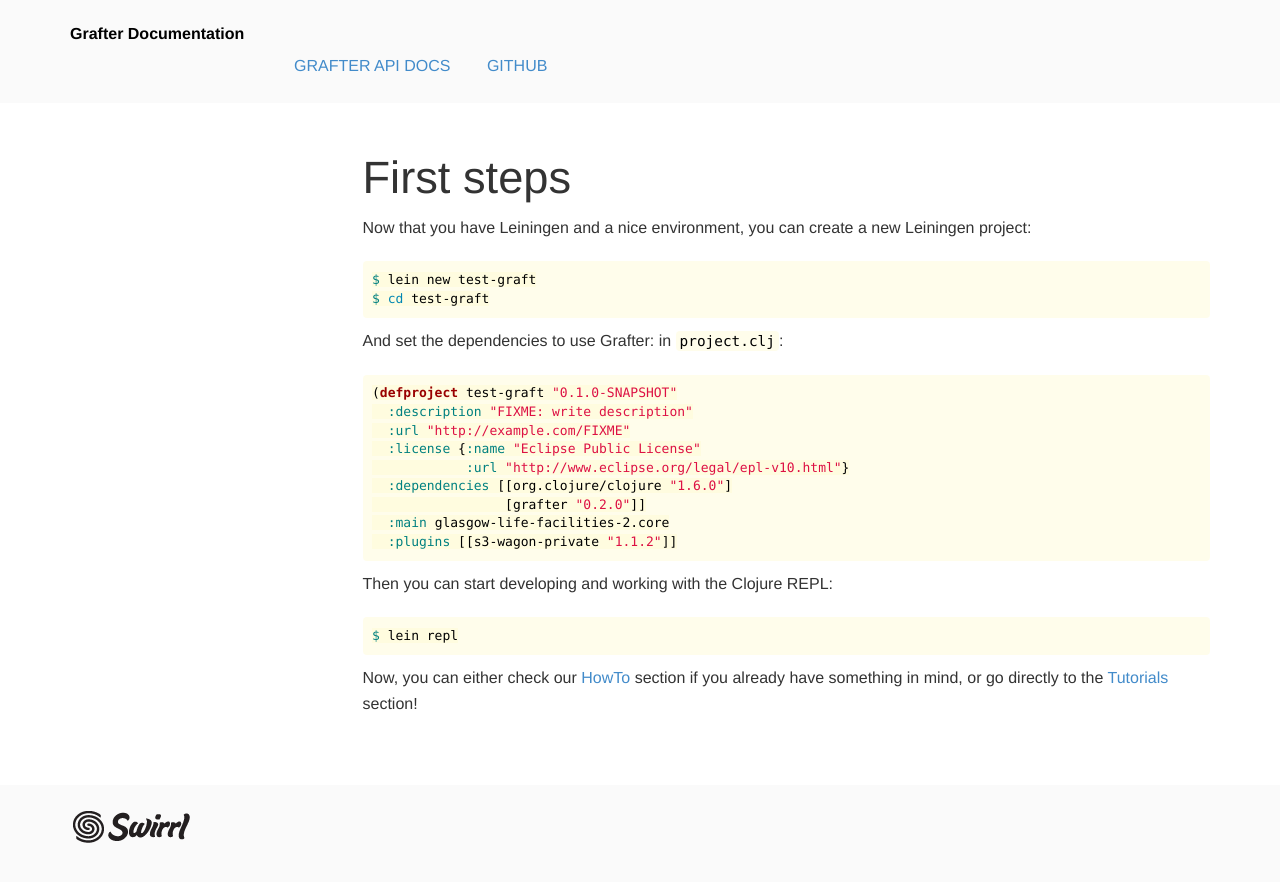
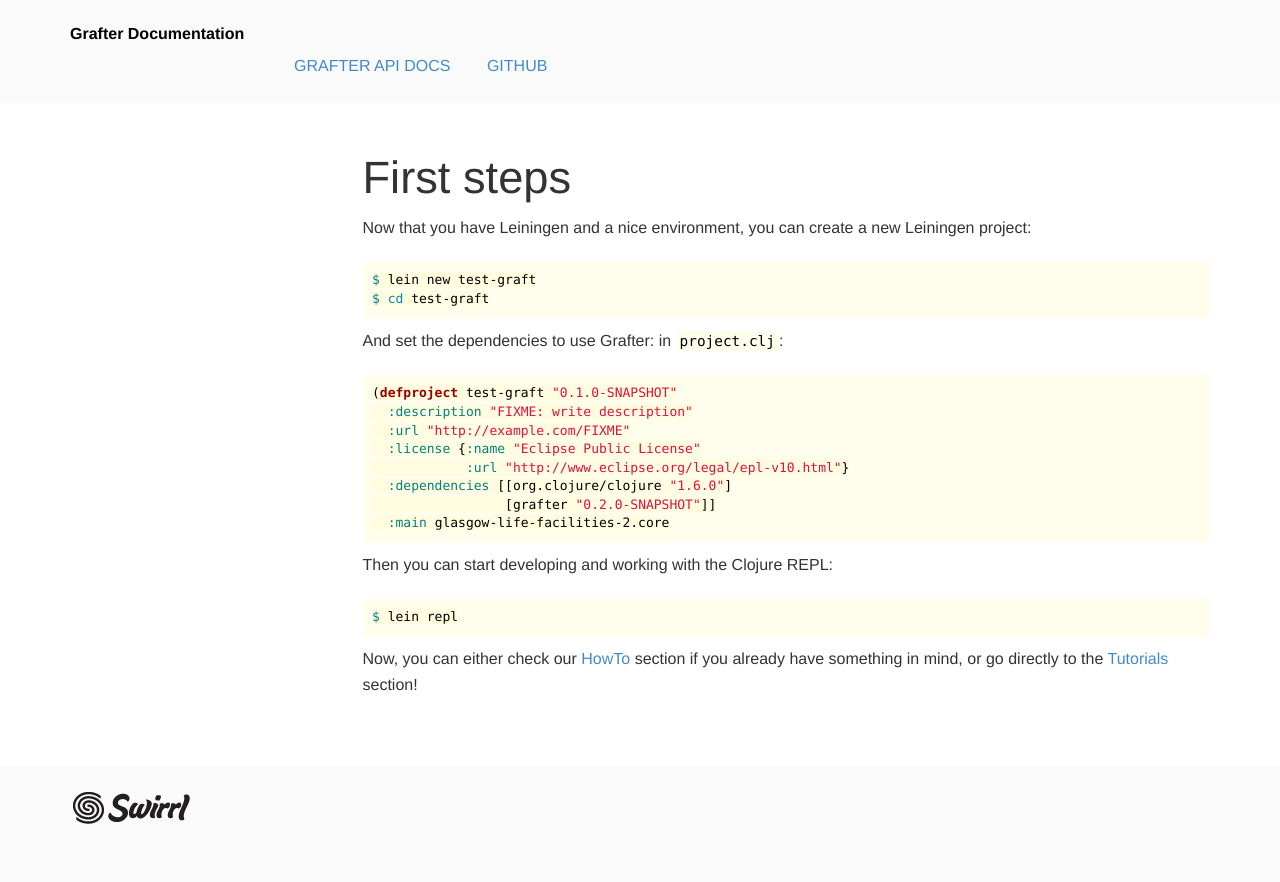
Before and after one commit to Swirrl/grafter-docs, a Jekyll site: the page built from _quick-start/830_first_steps.md, in a window 1280 px wide. Shown: the top 882 px of the page. Built offline with Jekyll 4.4.1, drawn with Linux system fonts in a browser that asks for light colours.

Commit message:
updated dependencies with grafter 0.2.0-SNAPSHOT

```diff
--- a/_quick-start/830_first_steps.md
+++ b/_quick-start/830_first_steps.md
@@ -20,9 +20,9 @@ And set the dependencies to use Grafter: in <code>project.clj</code>:
   :license {:name "Eclipse Public License"
             :url "http://www.eclipse.org/legal/epl-v10.html"}
   :dependencies [[org.clojure/clojure "1.6.0"]
-                 [grafter "0.2.0"]]
+                 [grafter "0.2.0-SNAPSHOT"]]
   :main glasgow-life-facilities-2.core
-  :plugins [[s3-wagon-private "1.1.2"]]
+
 {% endhighlight %}
 
 Then you can start developing and working with the Clojure REPL:
```
Also changed, not shown: _quick-start/810_Leiningen.md (+1 -1 lines).
